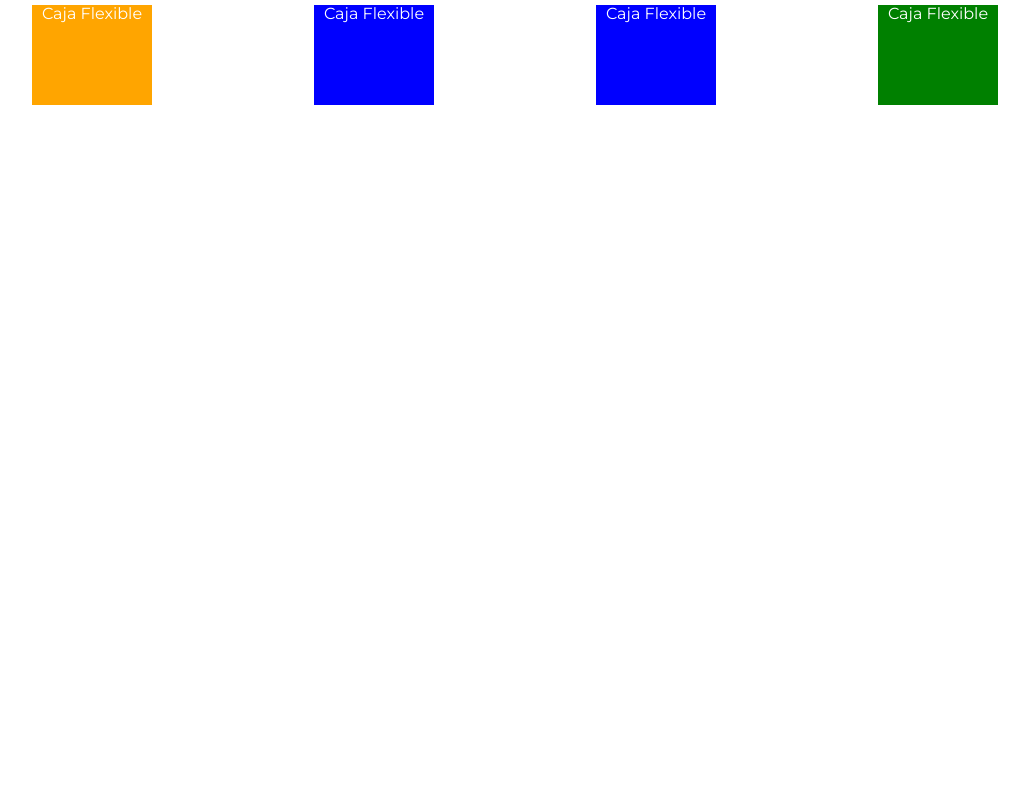
After one commit to alexis-figueira/cuchillosJF, a PHP site: page /flex/flex.html in a window 1280 px wide. The commit adds this page. Shown: the whole page, without its empty margins (125-1154 px from the left). Run offline with PHP 8.4, Linux system fonts and the light colour scheme.

Commit message:
Viernes16

```diff
--- /dev/null
+++ b/flex/flex.css
@@ -0,0 +1,27 @@
+*{
+    font-family: 'montserrat', sans-serif;
+    font-weight: 100px;
+}
+
+.flex-container{
+    display: flex;
+    justify-content: space-evenly;
+    height: 100vh;
+}
+
+.flex-item{
+    background-color: blue;
+    color: #fff;
+    margin: 5px;
+    min-width: 120px;
+    text-align: center;
+    height: 100px;
+}
+
+.orange {
+    background-color: orange;
+}
+
+.green {
+    background-color: green;
+}
--- /dev/null
+++ b/flex/flex.html
@@ -0,0 +1,25 @@
+<!DOCTYPE html>
+<html lang="en">
+<head>
+    <meta charset="UTF-8">
+    <meta name="viewport" content="width=device-width, initial-scale=1.0">
+    <link rel="preconnect" href="https://fonts.googleapis.com">
+    <link rel="preconnect" href="https://fonts.gstatic.com" crossorigin>
+    <link href="https://fonts.googleapis.com/css2?family=Montserrat:wght@400;700&display=swap" rel="stylesheet">
+    <link rel="stylesheet" href="../Responsive/normalize.css">
+    <link rel="stylesheet" href="flex.css">
+    <title>Document</title>
+</head>
+<body>
+    <div class="flex-container">
+        <div class="flex-item orange">Caja Flexible
+        </div>
+        <div class="flex-item">Caja Flexible
+        </div>
+        <div class="flex-item">Caja Flexible
+        </div>
+        <div class="flex-item green">Caja Flexible
+        </div>
+    </div>
+</body>
+</html>
--- a/index.html
+++ b/index.html
@@ -30,7 +30,6 @@
                     <li class="menu__mobile-li"><i class="fa-brands fa-product-hunt"></i> <a href="">Nuestros productos</a></li>
                     <li class="menu__mobile-li"><i class="fa-solid fa-user-group"></i><a href="">Sobre nosotros</a></li>
                 </div>
-
             </ul>
         </nav>
     </header>
--- a/style.css
+++ b/style.css
@@ -77,7 +77,7 @@
         padding-top: 5px;
         transition: all 1s;
         z-index: 50;
-        height: calc(100vh - 32px);
+        /* height: calc(100vh - 32px); */ /*para toamr tamaño completo de la pantalla */
     }
 
     .menu__mobile-li{
@@ -101,5 +101,4 @@
     .menu__mobile-ul:hover > .menu__li-container{
         top: 0px;
     }
-
 }
```
